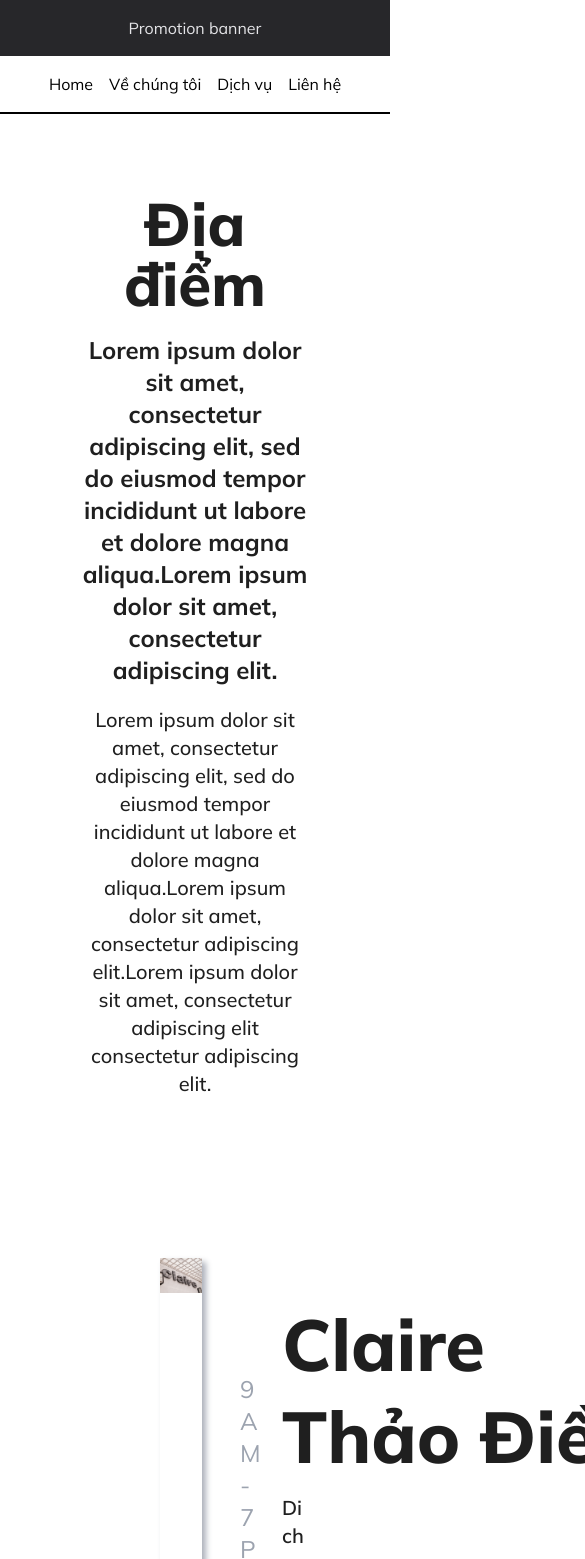
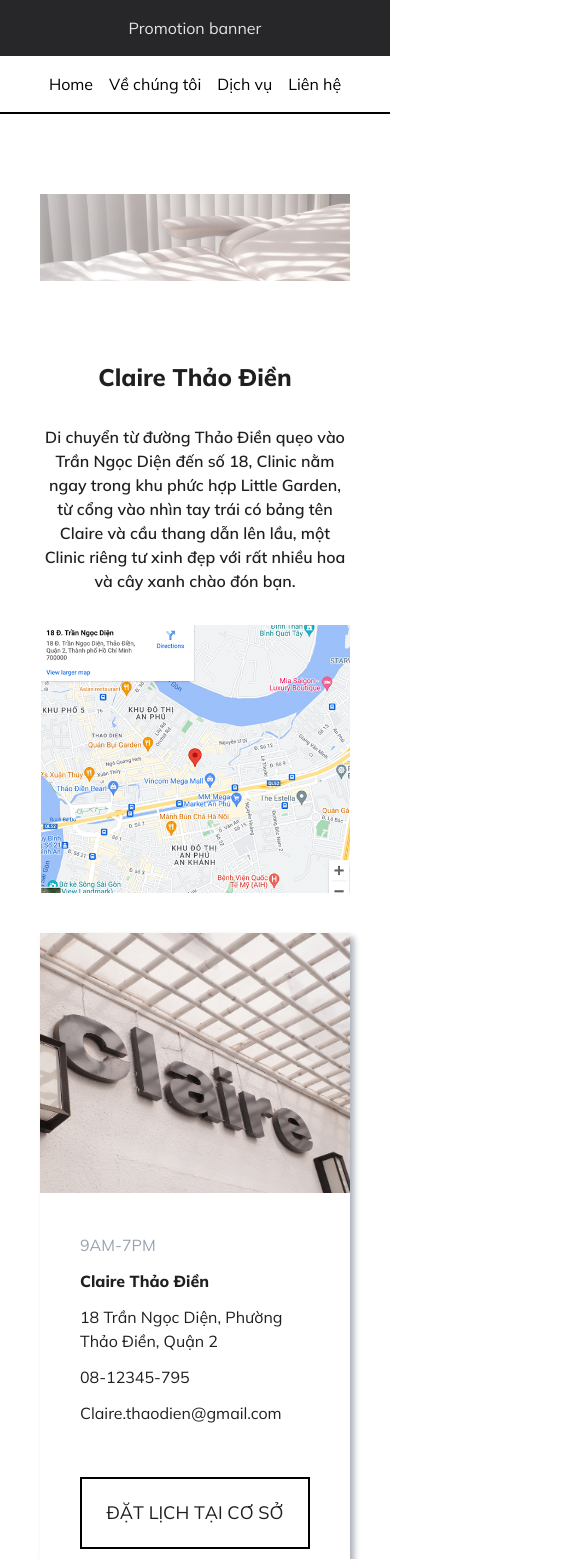
Before and after one commit to huynguyen1305/claire-font, a Next.js app: page /dia-diem in a window 390 px wide. Shown: the top 1559 px of the page, 585 px wide, since content can reach past the window. Built offline with nearby package versions, Linux system fonts and the light colour scheme.

Commit message:
- Finish responsive location page - 10% home page responsive

```diff
--- a/app/dia-diem/page.tsx
+++ b/app/dia-diem/page.tsx
@@ -4,7 +4,7 @@ import { Flex } from "antd";
 
 export default function DiaDiemPage() {
   return (
-    <Flex vertical gap={160} className="py-20">
+    <Flex vertical className="py-20 gap-20 xl:gap-40">
       <HeaderSection />
       <LocationSection />
     </Flex>
--- a/containers/Home/FormSection.tsx
+++ b/containers/Home/FormSection.tsx
@@ -4,9 +4,13 @@ import React from "react";
 
 const FormSection = () => {
   return (
-    <Flex gap={80} className="px-32 pb-20">
-      <img alt="img" src="/contact-hompage.png" />
-      <Flex vertical className="pt-20" gap={32}>
+    <Flex className="px-20 2xl:px-32 pb-20 flex-col xl:flex-row xl:gap-20">
+      <img
+        alt="img"
+        src="/contact-hompage.png"
+        className="w-full xl:w-2/3 h-full object-cover"
+      />
+      <Flex vertical className="pt-20 w-full xl:w-1/3" gap={32}>
         <Flex vertical className="" gap={8}>
           <text className="text-3xl font-extrabold text-gray-700">
             Tư vấn miễn phí
--- a/containers/Location/HeaderSection.tsx
+++ b/containers/Location/HeaderSection.tsx
@@ -1,26 +1,38 @@
-import { Flex, Typography } from "antd";
+"use client";
+
+import { Flex, Image, Typography } from "antd";
+import useBreakpoint from "antd/lib/grid/hooks/useBreakpoint";
 import React from "react";
 
 const HeaderSection = () => {
+  const { xl } = useBreakpoint();
   return (
     <Flex
       vertical
       gap={20}
-      className="w-full max-w-[1280px] mx-auto px-20 text-center"
+      className="w-full md:max-w-[1280px] mx-auto px-10 md:px-20 text-center"
       align="center"
     >
-      <Typography className="text-6xl font-extrabold">Địa điểm</Typography>
-      <Typography className="text-2xl font-bold">
-        Lorem ipsum dolor sit amet, consectetur adipiscing elit, sed do eiusmod
-        tempor incididunt ut labore et dolore magna aliqua.Lorem ipsum dolor sit
-        amet, consectetur adipiscing elit.
-      </Typography>
-      <Typography className="text-xl font-medium">
-        Lorem ipsum dolor sit amet, consectetur adipiscing elit, sed do eiusmod
-        tempor incididunt ut labore et dolore magna aliqua.Lorem ipsum dolor sit
-        amet, consectetur adipiscing elit.Lorem ipsum dolor sit amet,
-        consectetur adipiscing elit consectetur adipiscing elit.
-      </Typography>
+      {!xl ? (
+        <Image alt="image" preview={false} src="/home-page-content.png" />
+      ) : (
+        <>
+          <Typography className="text-3xl sm:text-5xl md:text-6xl font-extrabold">
+            Địa điểm
+          </Typography>
+          <Typography className="text-lg sm:text-xl md:text-2xl font-bold">
+            Lorem ipsum dolor sit amet, consectetur adipiscing elit, sed do
+            eiusmod tempor incididunt ut labore et dolore magna aliqua.Lorem
+            ipsum dolor sit amet, consectetur adipiscing elit.
+          </Typography>
+          <Typography className="text-base sm:text-lg md:text-xl font-medium">
+            Lorem ipsum dolor sit amet, consectetur adipiscing elit, sed do
+            eiusmod tempor incididunt ut labore et dolore magna aliqua.Lorem
+            ipsum dolor sit amet, consectetur adipiscing elit.Lorem ipsum dolor
+            sit amet, consectetur adipiscing elit consectetur adipiscing elit.
+          </Typography>
+        </>
+      )}
     </Flex>
   );
 };
--- a/containers/Location/LocationSection.tsx
+++ b/containers/Location/LocationSection.tsx
@@ -1,5 +1,8 @@
+"use client";
+
 import { Divider, Flex, Typography } from "antd";
 import React from "react";
+import useBreakpoint from "antd/lib/grid/hooks/useBreakpoint";
 
 const mockdata = [
   {
@@ -35,52 +38,78 @@ const mockdata = [
 ];
 
 const LocationSection = () => {
+  const { xl } = useBreakpoint();
   return (
-    <Flex vertical className="px-40" gap={80}>
+    <Flex vertical className="px-10 md:px-20 xl:px-40" gap={xl ? 80 : 40}>
       {mockdata.map((i, idx) => {
         const even = idx % 2 === 0;
         return (
           <Flex vertical key={i.location} gap={80}>
             <Flex
-              className={`${!even ? "flex-row-reverse" : "flex-row"}`}
-              gap={80}
+              className={`flex-col-reverse ${
+                !even ? "xl:flex-row-reverse" : "xl:flex-row"
+              }`}
+              gap={xl ? 80 : 40}
             >
               <Flex
                 vertical
-                className="w-[60%]"
+                className="w-full xl:w-[60%]"
                 style={{ boxShadow: "4px 4px 6px #ACB0BA" }}
               >
                 <img alt="img" src={i.img} className="object-cover w-full" />
-                <Flex vertical gap={12} className="p-20">
-                  <Typography className="text-2xl text-gray-400">
+                <Flex vertical gap={12} className="p-10 md:p-20">
+                  <Typography className="text-base sm:text-lg md:text-xl 2xl:text-2xl text-gray-400">
                     9AM-7PM
                   </Typography>
-                  <Typography className="text-2xl font-extrabold">
+                  <Typography className="text-base sm:text-lg md:text-xl 2xl:text-2xl font-extrabold">
                     {i.location}
                   </Typography>
-                  <Typography className="text-2xl">{i.address}</Typography>
-                  <Typography className="text-2xl">{i.phone}</Typography>
-                  <Typography className="text-2xl">{i.email}</Typography>
-                  <Typography className="text-3xl border-2 border-black w-full text-center py-5 mt-10">
+                  <Typography className="text-base sm:text-lg md:text-xl 2xl:text-2xl">
+                    {i.address}
+                  </Typography>
+                  <Typography className="text-base sm:text-lg md:text-xl 2xl:text-2xl">
+                    {i.phone}
+                  </Typography>
+                  <Typography className="text-base sm:text-lg md:text-xl 2xl:text-2xl">
+                    {i.email}
+                  </Typography>
+                  <Typography className="text-lg sm:text-xl md:text-2xl 2xl:text-3xl border-2 border-black w-full text-center py-5 mt-10">
                     ĐẶT LỊCH TẠI CƠ SỞ
                   </Typography>
                 </Flex>
               </Flex>
-              <Flex vertical className="w-[40%]" justify="space-between">
-                <Flex vertical gap={12}>
-                  <Typography className="text-7xl font-extrabold leading-[92px] pt-10 text-nowrap">
+              <Flex
+                vertical
+                className="w-full xl:w-[40%]"
+                justify="space-between"
+                gap={xl ? 20 : 32}
+              >
+                <Flex
+                  vertical
+                  gap={xl ? 20 : 32}
+                  className="text-center xl:text-left"
+                >
+                  {xl ? (
+                    <Typography className="text-3xl md:text-5xl 2xl:text-7xl font-extrabold md:leading-[68px] xl:leading-[72px] 2xl:leading-[92px] pt-0 xl:pt-10 xl:text-nowrap">
                       {i.location.split(" ")[0]}
                       <br />
                       {i.location.split(" ").slice(1).join(" ")}
                     </Typography>
-                  <Typography className="text-xl font-semibold">
+                  ) : (
+                    <Typography className="text-2xl sm:text-3xl md:text-5xl font-extrabold md:leading-[68px] xl:leading-[72px] 2xl:leading-[92px] pt-0 xl:pt-10 xl:text-nowrap">
+                      {i.location}
+                    </Typography>
+                  )}
+                  <Typography className="text-base sm:text-lg 2xl:text-xl font-semibold">
                     {i.location_description}
                   </Typography>
                 </Flex>
                 <Flex vertical gap={20}>
+                  {xl && (
                     <Typography className="text-xl font-semibold">
                       Google map
                     </Typography>
+                  )}
                   <img
                     alt="img"
                     src={i.mapImg}
@@ -90,8 +119,12 @@ const LocationSection = () => {
               </Flex>
             </Flex>
             {idx !== mockdata.length - 1 && (
-              <div className={`w-1/3 ${!even ? "self-end" : "self-start"}`}>
-                <Divider className="bg-gray-400" />
+              <div
+                className={`w-full xl:w-1/3 ${
+                  !even ? "self-end" : "self-start"
+                }`}
+              >
+                <Divider className="bg-gray-400 m-0" />
               </div>
             )}
           </Flex>
```
Lines whose indentation alone changed are shown as unchanged.
